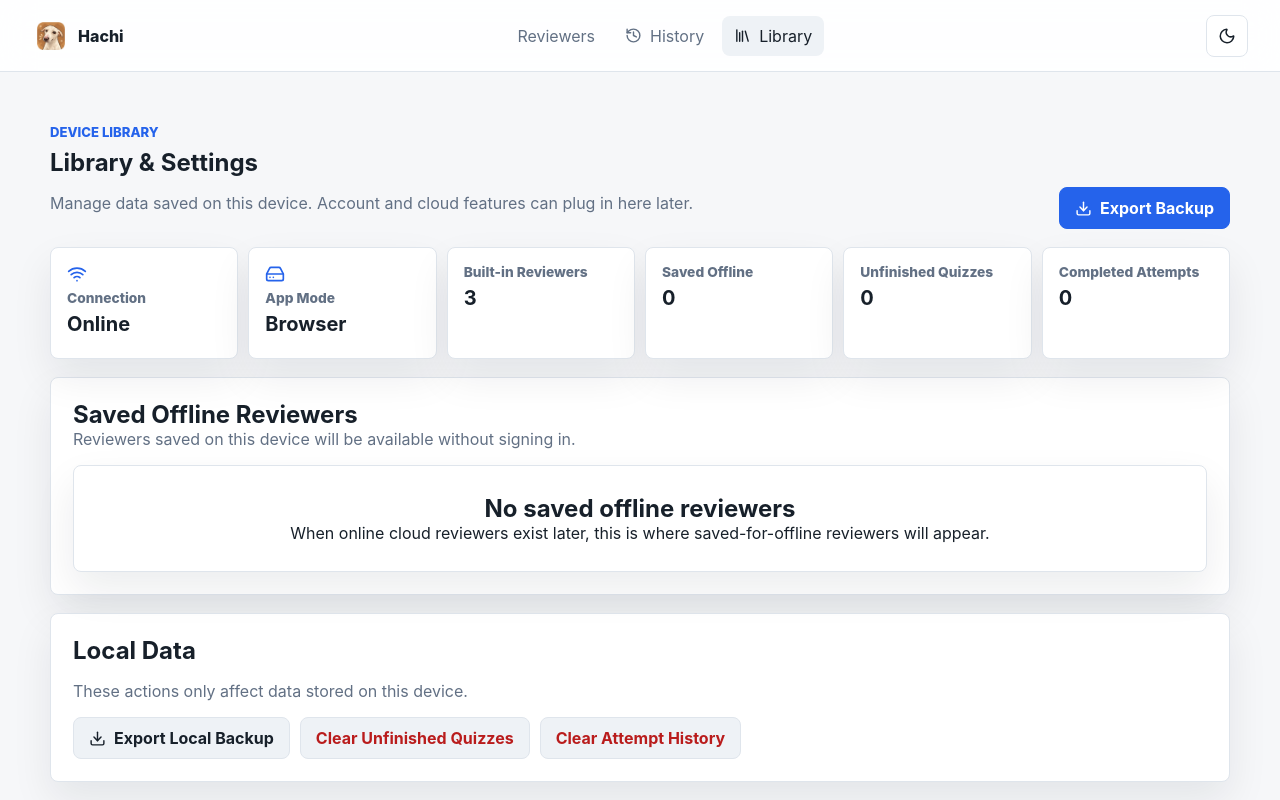
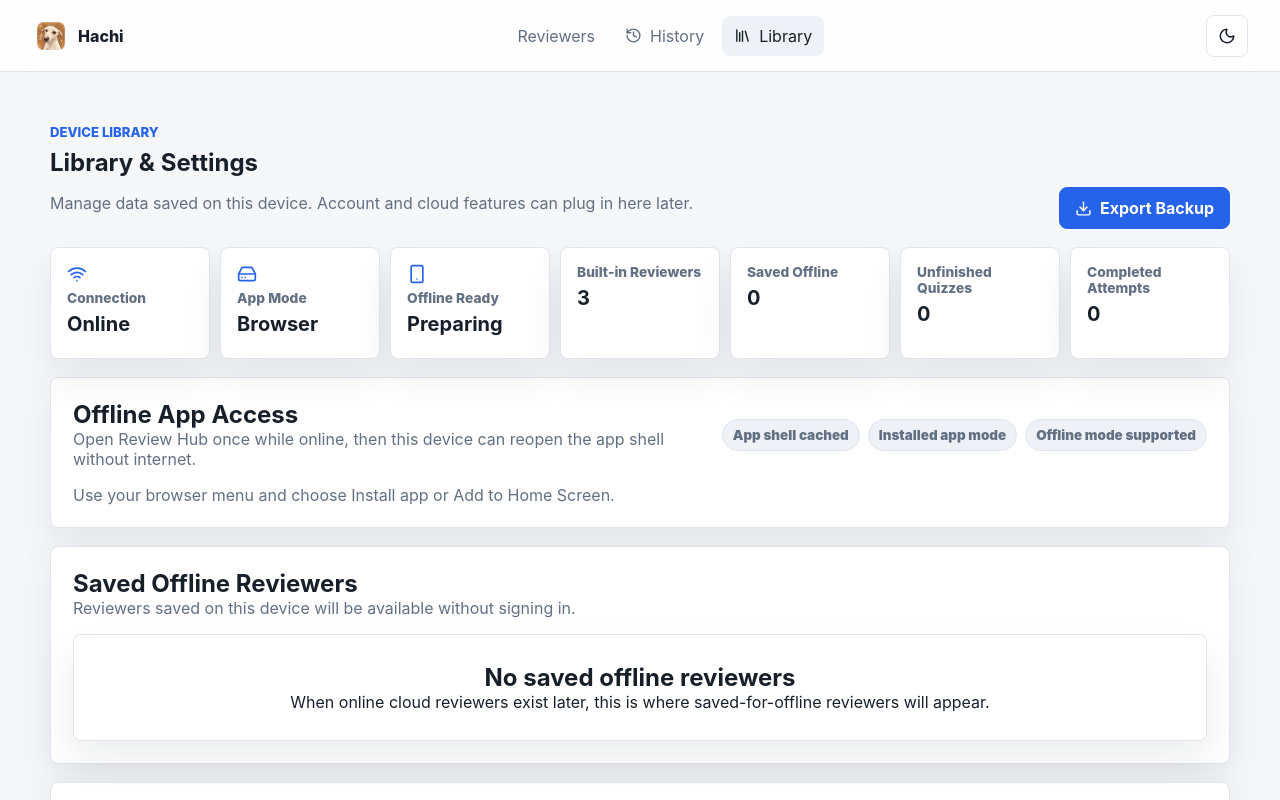
Before and after one commit to AlexPacaldo/ReviewHub, a React (Vite) app: page /library in a window 1280 px wide. Shown: the top 800 px of the page. Built offline with nearby package versions, Linux system fonts and the light colour scheme.

Commit message:
Add offline app status guidance

```diff
--- a/src/components/Navbar.jsx
+++ b/src/components/Navbar.jsx
@@ -1,8 +1,22 @@
+import { useEffect, useState } from "react";
 import { Link, NavLink } from "react-router-dom";
-import { History, Library, Moon, Sun } from "lucide-react";
+import { History, Library, Moon, Sun, WifiOff } from "lucide-react";
 import appLogo from "../assets/Icon.png";
 
 export default function Navbar({ theme, onToggleTheme }) {
+  const [isOnline, setIsOnline] = useState(() => navigator.onLine);
+
+  useEffect(() => {
+    const updateOnlineStatus = () => setIsOnline(navigator.onLine);
+
+    window.addEventListener("online", updateOnlineStatus);
+    window.addEventListener("offline", updateOnlineStatus);
+    return () => {
+      window.removeEventListener("online", updateOnlineStatus);
+      window.removeEventListener("offline", updateOnlineStatus);
+    };
+  }, []);
+
   return (
     <header className="navbar">
       <Link to="/" className="brand" aria-label="Review Hub home">
@@ -24,6 +38,13 @@ export default function Navbar({ theme, onToggleTheme }) {
         </NavLink>
       </nav>
 
+      {!isOnline ? (
+        <span className="offline-pill" role="status">
+          <WifiOff size={16} aria-hidden="true" />
+          Offline
+        </span>
+      ) : null}
+
       <button className="icon-button" type="button" onClick={onToggleTheme} aria-label="Toggle theme">
         {theme === "dark" ? <Sun size={18} aria-hidden="true" /> : <Moon size={18} aria-hidden="true" />}
       </button>
--- a/src/pages/Library.jsx
+++ b/src/pages/Library.jsx
@@ -1,6 +1,6 @@
 import { useEffect, useMemo, useState } from "react";
 import { Link } from "react-router-dom";
-import { Download, HardDrive, Trash2, Wifi, WifiOff } from "lucide-react";
+import { Download, HardDrive, Smartphone, Trash2, Wifi, WifiOff } from "lucide-react";
 import ConfirmModal from "../components/ConfirmModal.jsx";
 import EmptyState from "../components/EmptyState.jsx";
 import { getAllReviewers, reviewers } from "../data/reviewerRegistry.js";
@@ -28,6 +28,8 @@ function downloadJson(filename, data) {
 export default function Library() {
   const [isOnline, setIsOnline] = useState(() => navigator.onLine);
   const [isStandalone, setIsStandalone] = useState(false);
+  const [offlineReady, setOfflineReady] = useState(false);
+  const [installPrompt, setInstallPrompt] = useState(null);
   const [localReviewers, setLocalReviewers] = useState(getLocalReviewers);
   const [progress, setProgress] = useState(getAllProgress);
   const [history, setHistory] = useState(getAttemptHistory);
@@ -35,16 +37,29 @@ export default function Library() {
 
   useEffect(() => {
     const updateOnlineStatus = () => setIsOnline(navigator.onLine);
+    const captureInstallPrompt = (event) => {
+      event.preventDefault();
+      setInstallPrompt(event);
+    };
     const standalone =
       window.matchMedia("(display-mode: standalone)").matches ||
       window.navigator.standalone === true;
 
     setIsStandalone(standalone);
+
+    if ("serviceWorker" in navigator) {
+      navigator.serviceWorker.ready
+        .then(() => setOfflineReady(true))
+        .catch(() => setOfflineReady(false));
+    }
+
     window.addEventListener("online", updateOnlineStatus);
     window.addEventListener("offline", updateOnlineStatus);
+    window.addEventListener("beforeinstallprompt", captureInstallPrompt);
     return () => {
       window.removeEventListener("online", updateOnlineStatus);
       window.removeEventListener("offline", updateOnlineStatus);
+      window.removeEventListener("beforeinstallprompt", captureInstallPrompt);
     };
   }, []);
 
@@ -63,6 +78,15 @@ export default function Library() {
     setLocalReviewers(getLocalReviewers());
     setProgress(getAllProgress());
     setHistory(getAttemptHistory());
+  }
+
+  async function installApp() {
+    if (!installPrompt) {
+      return;
+    }
+
+    await installPrompt.prompt();
+    setInstallPrompt(null);
   }
 
   function runConfirmedAction() {
@@ -112,6 +136,11 @@ export default function Library() {
           <strong>{isStandalone ? "Installed" : "Browser"}</strong>
         </article>
         <article className="library-status-card">
+          <Smartphone size={20} aria-hidden="true" />
+          <span>Offline Ready</span>
+          <strong>{offlineReady ? "Ready" : "Preparing"}</strong>
+        </article>
+        <article className="library-status-card">
           <span>Built-in Reviewers</span>
           <strong>{stats.builtInReviewers}</strong>
         </article>
@@ -127,6 +156,29 @@ export default function Library() {
           <span>Completed Attempts</span>
           <strong>{stats.history}</strong>
         </article>
+      </section>
+
+      <section className="library-panel install-panel">
+        <div>
+          <h2>Offline App Access</h2>
+          <p className="muted">Open Review Hub once while online, then this device can reopen the app shell without internet.</p>
+        </div>
+        <div className="install-steps" aria-label="Offline app readiness">
+          <span className={offlineReady ? "complete" : ""}>App shell cached</span>
+          <span className={isStandalone ? "complete" : ""}>Installed app mode</span>
+          <span className={!isOnline ? "complete" : ""}>Offline mode supported</span>
+        </div>
+        {!isStandalone ? (
+          <div className="button-row">
+            {installPrompt ? (
+              <button className="button primary" type="button" onClick={installApp}>
+                Install Review Hub
+              </button>
+            ) : (
+              <p className="muted install-note">Use your browser menu and choose Install app or Add to Home Screen.</p>
+            )}
+          </div>
+        ) : null}
       </section>
 
       <section className="library-panel">
@@ -153,7 +205,7 @@ export default function Library() {
               <article className="library-row" key={reviewer.reviewerId}>
                 <div>
                   <h3>{reviewer.title}</h3>
-                  <p className="muted">{reviewer.subject} · {reviewer.questions?.length || reviewer.questionCount} questions</p>
+                  <p className="muted">{reviewer.subject} - {reviewer.questions?.length || reviewer.questionCount} questions</p>
                 </div>
                 <div className="button-row">
                   <Link className="button primary" to={`/reviewer/${reviewer.reviewerId}`}>
--- a/src/styles.css
+++ b/src/styles.css
@@ -135,6 +135,20 @@ main {
 .nav-links a:hover {
   color: var(--text);
   background: var(--surface-2);
+}
+
+.offline-pill {
+  display: inline-flex;
+  align-items: center;
+  gap: 7px;
+  min-height: 34px;
+  padding: 0 10px;
+  color: var(--danger);
+  background: var(--danger-soft);
+  border: 1px solid color-mix(in srgb, var(--danger) 34%, var(--border));
+  border-radius: 999px;
+  font-size: 0.84rem;
+  font-weight: 900;
 }
 
 .icon-button,
@@ -955,7 +969,7 @@ legend {
 
 .library-status-grid {
   display: grid;
-  grid-template-columns: repeat(6, minmax(0, 1fr));
+  grid-template-columns: repeat(auto-fit, minmax(150px, 1fr));
   gap: 10px;
   margin-bottom: 18px;
 }
@@ -998,10 +1012,48 @@ legend {
   padding: 22px;
 }
 
+.install-panel {
+  grid-template-columns: minmax(0, 1fr) auto;
+  align-items: center;
+}
+
 .library-panel h2,
 .library-panel h3,
 .library-panel p {
   margin: 0;
+}
+
+.install-steps {
+  display: flex;
+  flex-wrap: wrap;
+  gap: 8px;
+}
+
+.install-steps span {
+  display: inline-flex;
+  align-items: center;
+  min-height: 32px;
+  padding: 0 10px;
+  color: var(--muted);
+  background: var(--surface-2);
+  border: 1px solid var(--border);
+  border-radius: 999px;
+  font-size: 0.84rem;
+  font-weight: 900;
+}
+
+.install-steps span.complete {
+  color: var(--success);
+  background: var(--success-soft);
+  border-color: color-mix(in srgb, var(--success) 34%, var(--border));
+}
+
+.install-note {
+  margin: 0;
+}
+
+.install-panel .button-row {
+  grid-column: 1 / -1;
 }
 
 .library-panel-head,
@@ -1050,6 +1102,10 @@ legend {
     width: 100%;
   }
 
+  .offline-pill {
+    margin-left: auto;
+  }
+
   .nav-links a {
     flex: 1;
     justify-content: center;
@@ -1067,9 +1123,14 @@ legend {
 
   .section-heading,
   .quiz-topbar,
-  .history-card {
+  .history-card,
+  .install-panel {
     align-items: stretch;
     flex-direction: column;
+  }
+
+  .install-panel {
+    grid-template-columns: 1fr;
   }
 
   .search-field,
```
